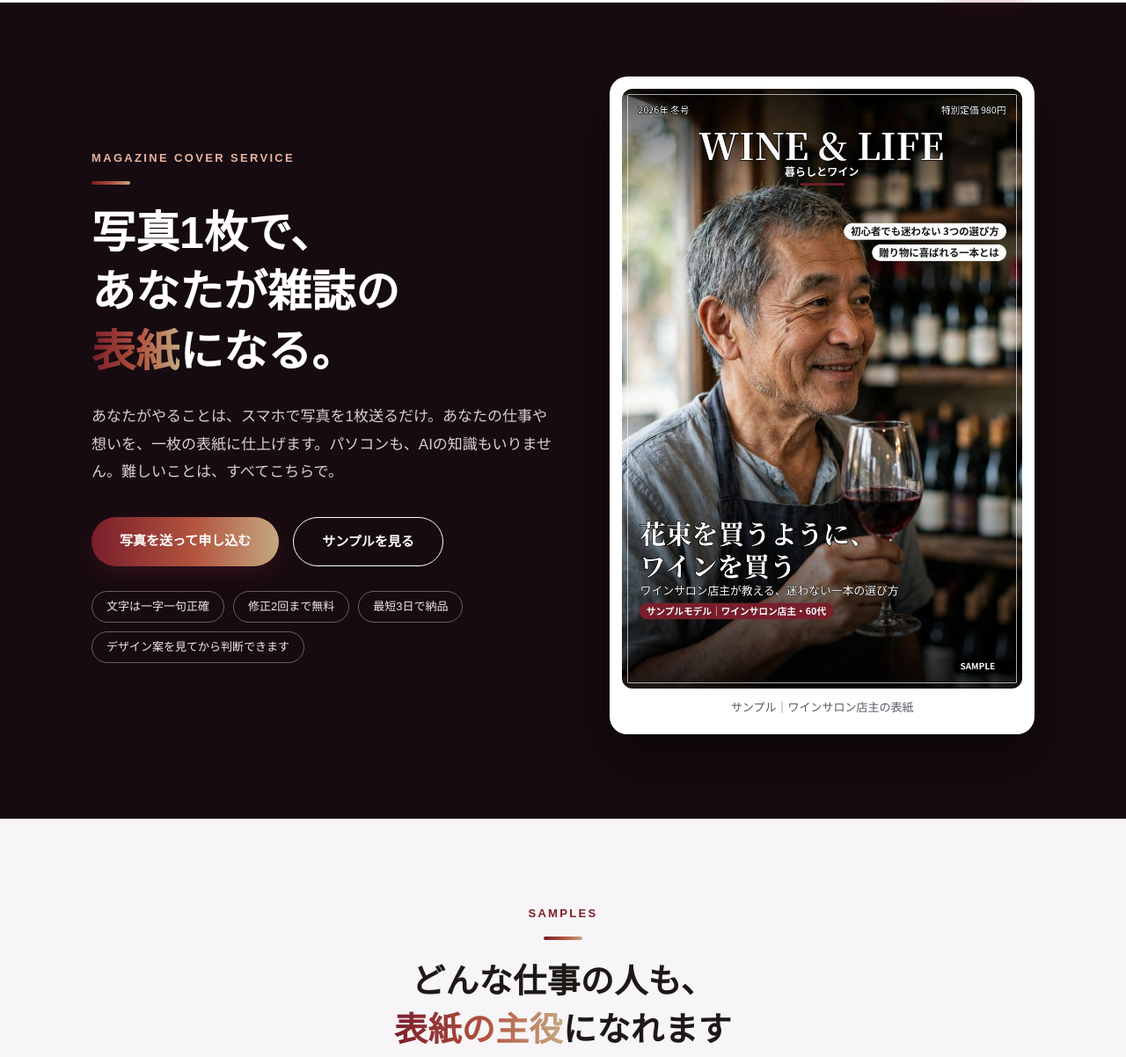
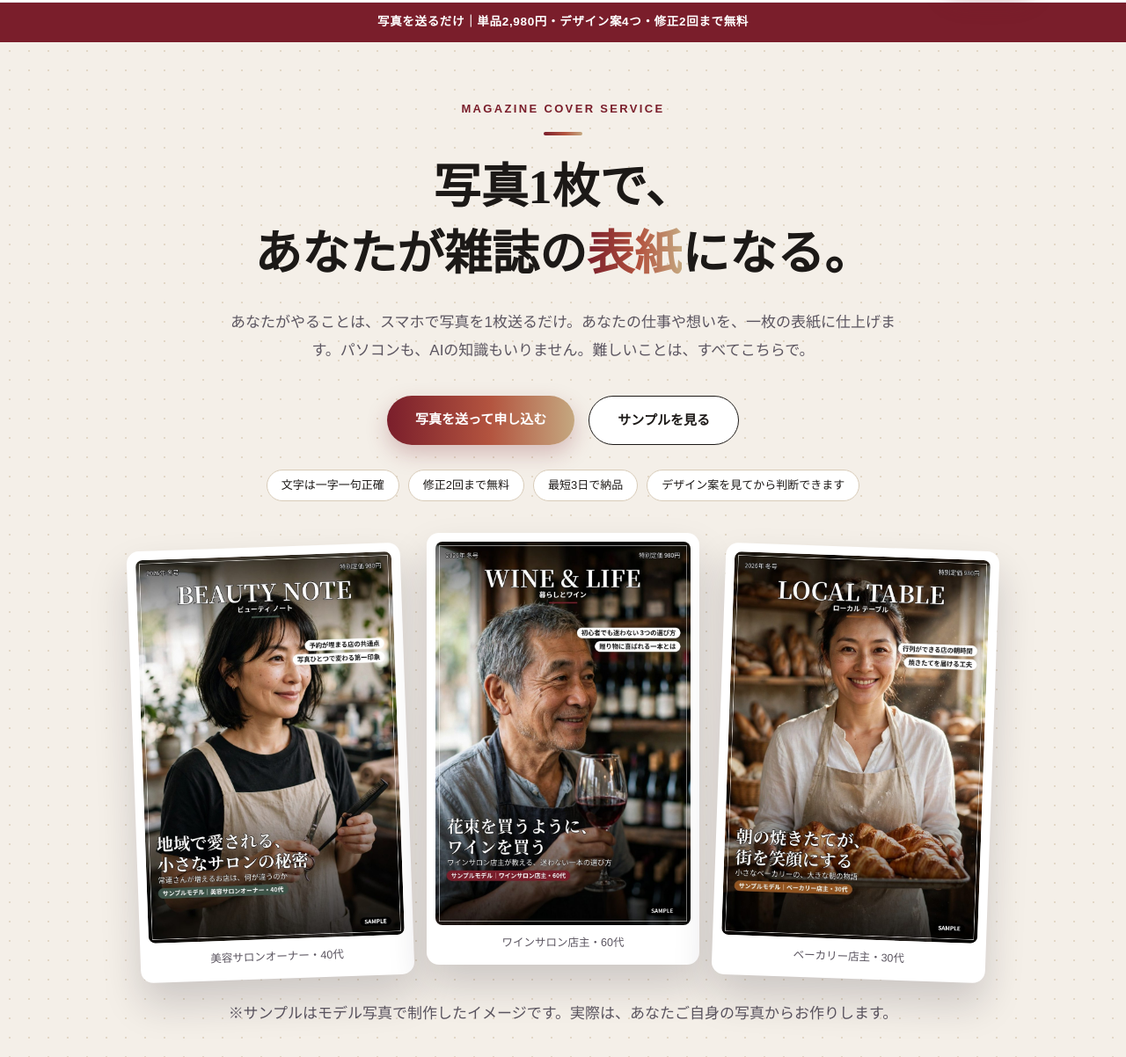
Before and after one commit to yukishibue-bot/hyoshi-no-anata, a plain HTML site: page index.html in a window 1280 px wide. Shown: the part 62-1264 px from the top of the page at 88% size. Drawn offline with Linux system fonts and the light colour scheme.

Commit message:
ヒーローデザイン改訂版を反映

```diff
--- a/index.html
+++ b/index.html
@@ -23,7 +23,7 @@ header{position:sticky;top:0;background:rgba(255,255,255,.94);backdrop-filter:bl
 .logo span{background:var(--grad);-webkit-background-clip:text;background-clip:text;color:transparent}
 .btn{display:inline-block;border-radius:999px;padding:13px 32px;font-weight:700;text-decoration:none;font-size:15px}
 .btn-main{background:var(--grad);color:#fff;box-shadow:0 10px 24px rgba(122,30,43,.25)}
-.btn-ghost{border:1.5px solid #fff;color:#fff}
+.btn-ghost{border:1.5px solid var(--ink);color:var(--ink);background:#fff}
 .btn-dark{border:1.5px solid var(--ink);color:var(--ink)}
 header .btn{padding:9px 24px;font-size:14px}
 section{padding:96px 0}
@@ -35,17 +35,22 @@ h2{font-size:38px;line-height:1.45;text-align:center;margin-top:20px;font-weight
 h2 .g{background:var(--grad);-webkit-background-clip:text;background-clip:text;color:transparent}
 .lead-c{text-align:center;color:var(--gray);max-width:680px;margin:20px auto 0}
 /* hero */
-.hero{background:var(--dark);color:#fff;padding:84px 0 96px}
-.hero-grid{display:grid;grid-template-columns:1.05fr .95fr;gap:56px;align-items:center}
-.hero h1{font-size:50px;line-height:1.35;font-weight:800;margin-top:22px}
+.hero{background:#f4efe8;background-image:radial-gradient(#e2d7c6 1px,transparent 1.2px);background-size:22px 22px;color:var(--ink);padding:0 0 84px}
+.hero-band{background:var(--accent);color:#fff;text-align:center;font-size:13.5px;font-weight:700;letter-spacing:.05em;padding:10px 16px}
+.hero-top{text-align:center;max-width:780px;margin:0 auto;padding-top:64px}
+.hero h1{font-family:"Hiragino Mincho ProN","Yu Mincho",serif;font-size:54px;line-height:1.4;font-weight:700;margin-top:22px}
 .hero h1 .g{background:var(--grad);-webkit-background-clip:text;background-clip:text;color:transparent}
-.hero p{color:#d8cfd4;margin-top:24px;font-size:17px}
-.hero-cta{margin-top:36px;display:flex;gap:16px;flex-wrap:wrap}
-.hero-points{margin-top:28px;display:flex;gap:10px;flex-wrap:wrap}
-.hero-points span{border:1px solid rgba(255,255,255,.35);border-radius:999px;padding:5px 16px;font-size:13px;color:#efe8eb}
-.hero-card{background:#fff;border-radius:20px;padding:14px;box-shadow:0 30px 60px rgba(0,0,0,.45)}
-.hero-card img{border-radius:12px}
-.hero-card p{color:var(--gray);font-size:13px;text-align:center;margin:10px 0 4px}
+.hero p{color:var(--gray);margin-top:24px;font-size:17px}
+.hero-cta{margin-top:36px;display:flex;gap:16px;flex-wrap:wrap;justify-content:center}
+.hero-points{margin-top:28px;display:flex;gap:10px;flex-wrap:wrap;justify-content:center}
+.hero-points span{border:1px solid #d8cbb8;background:#fff;border-radius:999px;padding:5px 16px;font-size:13px;color:var(--ink)}
+.hero-covers{display:flex;gap:22px;justify-content:center;align-items:flex-start;margin-top:52px}
+.hero-covers figure{width:29%;background:#fff;padding:10px;border-radius:14px;box-shadow:0 24px 44px rgba(28,20,40,.18)}
+.hero-covers figure.l{transform:rotate(-2deg)}
+.hero-covers figure.r{transform:rotate(2deg)}
+.hero-covers figure.mid{transform:translateY(-16px)}
+.hero-covers img{border-radius:8px}
+.hero-covers figcaption{color:var(--gray);font-size:12.5px;text-align:center;margin:9px 0 3px}
 /* samples */
 .samples{background:var(--bg-soft)}
 .sample-grid{display:grid;grid-template-columns:repeat(4,1fr);gap:24px;margin-top:52px}
@@ -111,9 +116,12 @@ footer{padding:36px 0;text-align:center;color:var(--gray);font-size:13px}
 @media(max-width:860px){
   section{padding:64px 0}
   h2{font-size:29px}
-  .hero{padding:56px 0 64px}
-  .hero-grid{grid-template-columns:1fr;gap:36px}
-  .hero h1{font-size:36px}
+  .hero{padding:0 0 64px}
+  .hero-top{padding-top:44px}
+  .hero h1{font-size:34px}
+  .hero-covers{gap:10px;margin-top:36px}
+  .hero-covers figure{width:32%;padding:6px}
+  .hero-covers figcaption{font-size:10px}
   .sample-grid{grid-template-columns:1fr 1fr;gap:16px}
   .diff-grid,.price-grid,.cmp-grid{grid-template-columns:1fr}
   .step-grid{grid-template-columns:1fr 1fr;gap:14px}
@@ -130,11 +138,12 @@ footer{padding:36px 0;text-align:center;color:var(--gray);font-size:13px}
 </header>
 
 <div class="hero">
-  <div class="wrap hero-grid">
-    <div>
-      <div class="eyebrow left" style="color:#e8b4a0">Magazine Cover Service</div>
-      <div class="underline left"></div>
-      <h1>写真1枚で、<br>あなたが雑誌の<br><span class="g">表紙</span>になる。</h1>
+  <div class="hero-band">写真を送るだけ｜単品2,980円・デザイン案4つ・修正2回まで無料</div>
+  <div class="wrap">
+    <div class="hero-top">
+      <div class="eyebrow">Magazine Cover Service</div>
+      <div class="underline"></div>
+      <h1>写真1枚で、<br>あなたが雑誌の<span class="g">表紙</span>になる。</h1>
       <p>あなたがやることは、スマホで写真を1枚送るだけ。あなたの仕事や想いを、一枚の表紙に仕上げます。パソコンも、AIの知識もいりません。難しいことは、すべてこちらで。</p>
       <div class="hero-cta">
         <a class="btn btn-main" href="https://docs.google.com/forms/d/e/1FAIpQLSfbwPeRzJfNkA_pz0ioiTk7EYZCAVoRFzUD9Z9ynBDdlcP6Bw/viewform" target="_blank" rel="noopener">写真を送って申し込む</a>
@@ -144,10 +153,12 @@ footer{padding:36px 0;text-align:center;color:var(--gray);font-size:13px}
         <span>文字は一字一句正確</span><span>修正2回まで無料</span><span>最短3日で納品</span><span>デザイン案を見てから判断できます</span>
       </div>
     </div>
-    <div class="hero-card">
-      <img src="images/sample1.jpg" alt="ワインサロン店主の雑誌表紙サンプル">
-      <p>サンプル｜ワインサロン店主の表紙</p>
+    <div class="hero-covers">
+      <figure class="l"><img src="images/sample2.jpg" alt="美容サロンオーナーの雑誌表紙サンプル"><figcaption>美容サロンオーナー・40代</figcaption></figure>
+      <figure class="mid"><img src="images/sample1.jpg" alt="ワインサロン店主の雑誌表紙サンプル"><figcaption>ワインサロン店主・60代</figcaption></figure>
+      <figure class="r"><img src="images/sample4.jpg" alt="ベーカリー店主の雑誌表紙サンプル"><figcaption>ベーカリー店主・30代</figcaption></figure>
     </div>
+    <p class="note" style="margin-top:24px">※サンプルはモデル写真で制作したイメージです。実際は、あなたご自身の写真からお作りします。</p>
   </div>
 </div>
 
```
